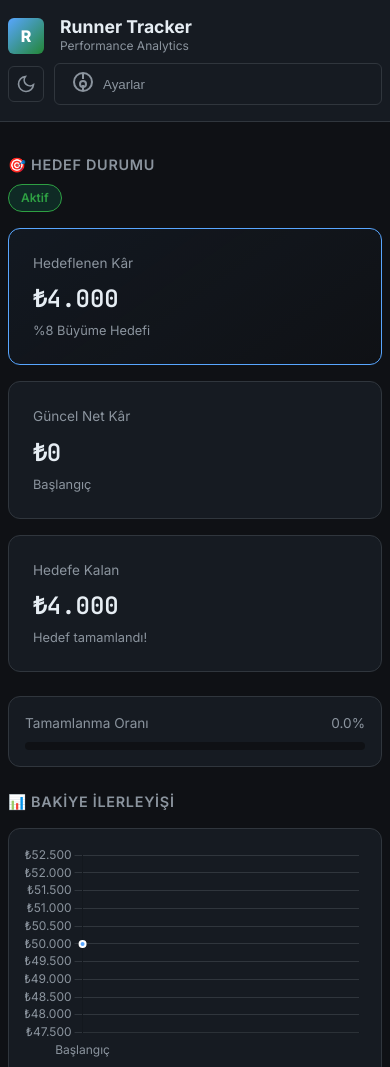
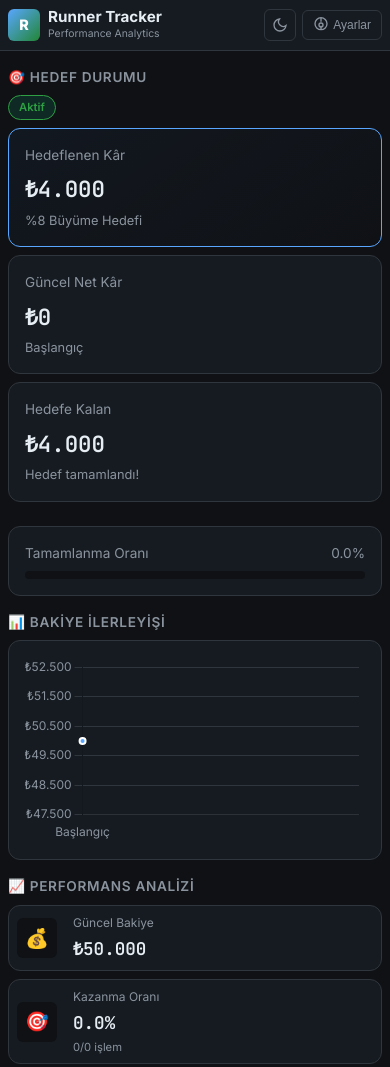
Before and after one commit to gfx-dotcom/rrrr, a plain HTML site: page index.html in a window 390 px wide. Shown: the top 1067 px of the page. Drawn offline with nearby package versions, Linux system fonts and the light colour scheme.

Commit message:
Update styles.css

```diff
--- a/styles.css
+++ b/styles.css
@@ -8,7 +8,6 @@
 }
 
 :root {
-    /* Colors */
     --bg-dark: #0f1115;
     --bg-card: #161b22;
     --bg-input: #0d1117;
@@ -20,21 +19,16 @@
     --accent-warning: #d29922;
     --accent-info: #58a6ff;
     --border-color: #30363d;
-
-    /* Spacing */
     --spacing-xs: 0.25rem;
     --spacing-sm: 0.5rem;
     --spacing-md: 1rem;
     --spacing-lg: 1.5rem;
     --spacing-xl: 2rem;
-
-    /* Radius */
     --radius-sm: 4px;
     --radius-md: 6px;
     --radius-lg: 12px;
 }
 
-/* Light Mode Overrides */
 :root[data-theme="light"] {
     --bg-dark: #ffffff;
     --bg-card: #f6f8fa;
@@ -54,9 +48,6 @@ body {
     transition: background-color 0.3s, color 0.3s;
 }
 
-/* ===================================
-   LAYOUT
-   =================================== */
 .container {
     max-width: 1200px;
     margin: 0 auto;
@@ -150,9 +141,6 @@ body {
     color: var(--text-primary);
 }
 
-/* ===================================
-   SECTIONS
-   =================================== */
 section {
     margin-bottom: var(--spacing-xl);
 }
@@ -171,7 +159,6 @@ section {
     letter-spacing: 0.05em;
 }
 
-/* Target Section */
 .target-grid {
     display: grid;
     grid-template-columns: repeat(auto-fit, minmax(250px, 1fr));
@@ -184,8 +171,6 @@ section {
     border: 1px solid var(--border-color);
     border-radius: var(--radius-lg);
     padding: var(--spacing-lg);
-    position: relative;
-    overflow: hidden;
 }
 
 .target-card.primary {
@@ -227,7 +212,6 @@ section {
     border: 1px solid var(--border-color);
 }
 
-/* Progress Bar */
 .progress-container {
     background-color: var(--bg-card);
     border: 1px solid var(--border-color);
@@ -268,7 +252,6 @@ section {
     transition: width 1s ease-out;
 }
 
-/* Chart Section */
 .chart-container {
     background-color: var(--bg-card);
     border: 1px solid var(--border-color);
@@ -277,7 +260,6 @@ section {
     height: 300px;
 }
 
-/* Metrics Grid */
 .metrics-grid {
     display: grid;
     grid-template-columns: repeat(auto-fit, minmax(200px, 1fr));
@@ -327,7 +309,6 @@ section {
     margin-top: 2px;
 }
 
-/* Feedback Section */
 .feedback-card {
     background-color: var(--bg-card);
     border: 1px solid var(--border-color);
@@ -383,7 +364,6 @@ section {
     white-space: pre-line;
 }
 
-/* Form Section */
 .trade-form {
     background-color: var(--bg-card);
     border: 1px solid var(--border-color);
@@ -459,7 +439,6 @@ small {
     background-color: #238636;
 }
 
-/* Calculator Button */
 .calculator-btn {
     background: transparent;
     border: 1px solid var(--accent-primary);
@@ -478,7 +457,6 @@ small {
     background-color: rgba(88, 166, 255, 0.1);
 }
 
-/* Multi TP Styles */
 .multi-tp-container {
     background-color: var(--bg-dark);
     border: 1px solid var(--border-color);
@@ -526,7 +504,6 @@ small {
     color: var(--accent-danger);
 }
 
-/* Calculator Result Box */
 .calc-result-box {
     background-color: var(--bg-dark);
     border: 1px solid var(--border-color);
@@ -543,9 +520,6 @@ small {
     font-family: 'JetBrains Mono', monospace;
 }
 
-/* ===================================
-   HISTORY SECTION
-   =================================== */
 .history-container {
     display: flex;
     flex-direction: column;
@@ -582,7 +556,6 @@ small {
     color: var(--accent-danger);
 }
 
-/* Trade Item */
 .trade-item {
     background-color: var(--bg-card);
     border: 1px solid var(--border-color);
@@ -719,7 +692,6 @@ small {
     color: var(--accent-danger);
 }
 
-/* Pagination */
 .pagination-container {
     display: flex;
     justify-content: center;
@@ -759,9 +731,6 @@ small {
     font-size: 0.9rem;
 }
 
-/* ===================================
-   MODAL
-   =================================== */
 .modal {
     display: none;
     position: fixed;
@@ -909,45 +878,92 @@ small {
     }
 }
 
-/* ===================================
-   RESPONSIVE - MOBILE OPTIMIZATION
-   =================================== */
+/* MOBILE RESPONSIVE */
 @media (max-width: 768px) {
-
-    /* Container & Spacing */
     .container {
         padding: 0 var(--spacing-sm);
     }
 
     section {
-        margin-bottom: var(--spacing-lg);
+        margin-bottom: var(--spacing-md);
     }
 
-    /* Header */
+    .header {
+        padding: var(--spacing-sm) 0;
+        margin-bottom: var(--spacing-md);
+    }
+
     .header-content {
-        flex-direction: column;
         gap: var(--spacing-sm);
-        align-items: flex-start;
+    }
+
+    .logo {
+        gap: var(--spacing-sm);
+        flex: 1;
+        min-width: 0;
+    }
+
+    .logo-icon {
+        width: 32px;
+        height: 32px;
+        font-size: 0.9rem;
+        flex-shrink: 0;
+    }
+
+    .logo-text {
+        flex: 1;
+        min-width: 0;
+    }
+
+    .logo-text h1 {
+        font-size: 0.95rem;
+        white-space: nowrap;
+        overflow: hidden;
+        text-overflow: ellipsis;
+    }
+
+    .logo-text p {
+        font-size: 0.65rem;
+        white-space: nowrap;
+        overflow: hidden;
+        text-overflow: ellipsis;
     }
 
     .header-actions {
-        width: 100%;
-        justify-content: space-between;
+        gap: 6px;
+        flex-shrink: 0;
+    }
+
+    .theme-btn {
+        width: 32px;
+        height: 32px;
+    }
+
+    .theme-btn svg {
+        width: 16px;
+        height: 16px;
     }
 
     .settings-btn {
-        flex: 1;
+        padding: 6px 10px;
+        font-size: 0.75rem;
+        gap: 4px;
     }
 
-    /* Section Headers */
+    .settings-btn svg {
+        width: 16px;
+        height: 16px;
+    }
+
     .section-header {
         flex-direction: column;
         align-items: flex-start;
         gap: var(--spacing-sm);
+        margin-bottom: var(--spacing-sm);
     }
 
     .section-header h2 {
-        font-size: 0.9rem;
+        font-size: 0.85rem;
     }
 
     .calculator-btn {
@@ -955,32 +971,42 @@ small {
         justify-content: center;
     }
 
-    /* Target Grid */
+    .target-badge {
+        font-size: 0.7rem;
+        padding: 3px 10px;
+    }
+
     .target-grid {
         grid-template-columns: 1fr;
+        gap: var(--spacing-sm);
+    }
+
+    .target-card {
+        padding: var(--spacing-md);
     }
 
     .card-value {
-        font-size: 1.5rem;
+        font-size: 1.4rem;
     }
 
-    /* Chart */
     .chart-container {
-        height: 250px;
+        height: 220px;
     }
 
-    /* Metrics Grid */
     .metrics-grid {
         grid-template-columns: 1fr;
+        gap: var(--spacing-sm);
     }
 
-    /* Form Grid */
+    .metric-card {
+        padding: var(--spacing-sm);
+    }
+
     .form-grid {
         grid-template-columns: 1fr;
         gap: var(--spacing-sm);
     }
 
-    /* Multi TP Rows - MOBILE OPTIMIZED */
     .tp-row {
         grid-template-columns: 1fr;
         gap: var(--spacing-sm);
@@ -992,57 +1018,30 @@ small {
         position: relative;
     }
 
-    .tp-row .form-group {
-        margin: 0;
-    }
-
     .tp-row input {
-        width: 100%;
         font-size: 16px;
-        /* Prevents zoom on iOS */
     }
 
     .remove-tp-btn {
         position: absolute;
         top: var(--spacing-sm);
         right: var(--spacing-sm);
-        z-index: 1;
     }
 
     .add-tp-btn {
         width: 100%;
-        padding: var(--spacing-sm);
-        text-align: center;
     }
 
-    .form-header-row {
-        flex-direction: column;
-        align-items: stretch;
-        gap: var(--spacing-sm);
-    }
-
-    .form-header-row label {
-        font-size: 0.9rem;
-    }
-
-    /* Trade Details */
     .trade-details {
         grid-template-columns: 1fr;
     }
 
-    /* Trade Item */
     .trade-header {
         flex-direction: column;
         align-items: flex-start;
         gap: var(--spacing-sm);
     }
 
-    .trade-badges {
-        width: 100%;
-        flex-wrap: wrap;
-    }
-
-    /* Pagination */
     .pagination-container {
         flex-direction: column;
         gap: var(--spacing-sm);
@@ -1050,20 +1049,14 @@ small {
 
     .pagination-btn {
         width: 100%;
-        justify-content: center;
     }
 
-    /* Modal */
     .modal-content {
         width: 95%;
-        max-height: 85vh;
-        padding: var(--spacing-md);
     }
 
-    /* Form Actions */
     .form-actions {
         flex-direction: column;
-        gap: var(--spacing-sm);
     }
 
     .btn-primary,
@@ -1072,47 +1065,9 @@ small {
         width: 100%;
     }
 
-    /* Feedback */
-    .feedback-card {
-        flex-direction: column;
-    }
-
-    .feedback-icon {
-        font-size: 1.2rem;
-    }
-
-    .feedback-title {
-        font-size: 0.85rem;
-    }
-
-    .feedback-message {
-        font-size: 0.8rem;
-    }
-
-    /* Logo */
-    .logo-icon {
-        width: 36px;
-        height: 36px;
-        font-size: 1rem;
-    }
-
-    .logo-text h1 {
-        font-size: 1.1rem;
-    }
-
-    .logo-text p {
-        font-size: 0.75rem;
-    }
-
-    /* Input & Select - iOS Zoom Prevention */
     input,
     select,
     textarea {
         font-size: 16px;
     }
-
-    /* Calculator Result */
-    .calc-result-value {
-        font-size: 1.3rem;
-    }
 }
```
